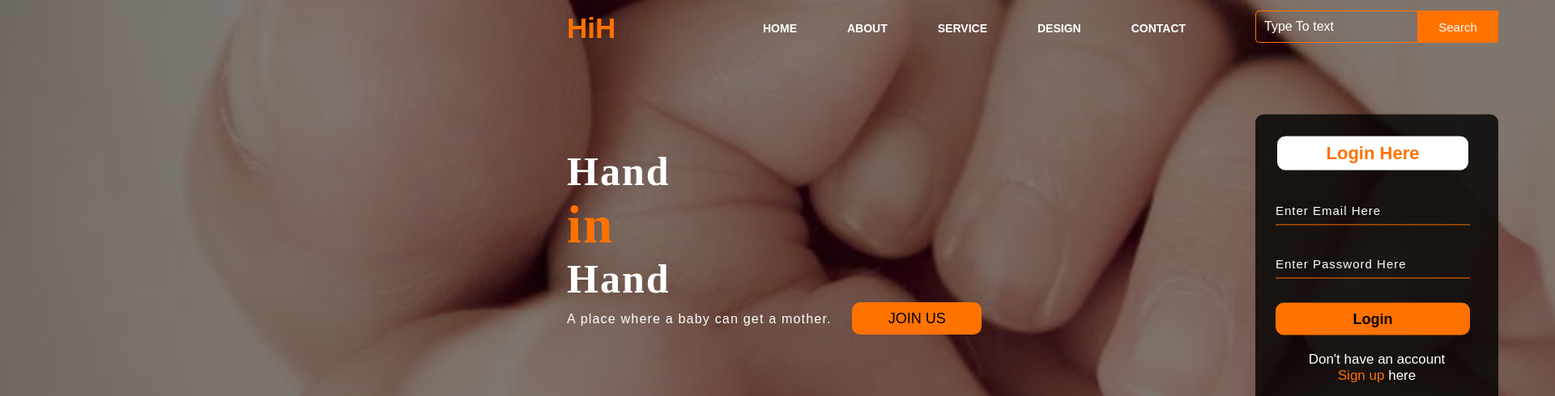
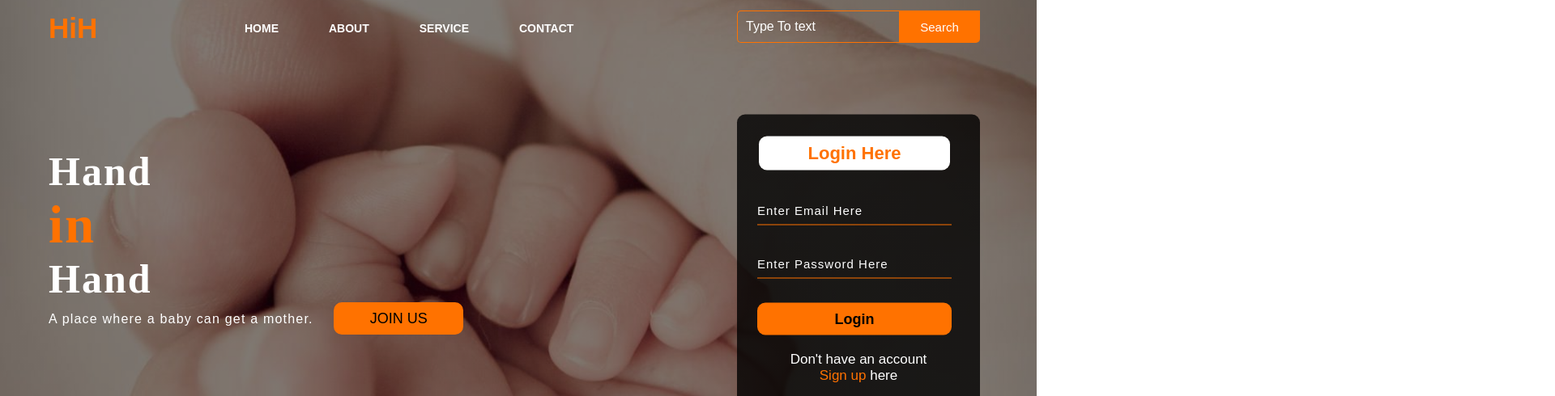
Before and after one commit to msayak96/hand-in-hand, a plain HTML site: page index.html in a window 1280 px wide. Shown: the top 490 px of the page at 81% size, 1920 px wide, since content can reach past the window. Drawn offline with nearby package versions, Linux system fonts and the light colour scheme.

Commit message:
width change

```diff
--- a/index.html
+++ b/index.html
@@ -17,7 +17,7 @@
                     <li><a href="#">HOME</a></li>
                     <li><a href="#">ABOUT</a></li>
                     <li><a href="#">SERVICE</a></li>
-                    <li><a href="#">DESIGN</a></li>
+
                     <li><a href="#">CONTACT</a></li>
                 </ul>
             </div>
--- a/style.css
+++ b/style.css
@@ -4,7 +4,7 @@
 }
 
 .main{
-    width: 200%;
+    width: 100%;
     background: linear-gradient(to top, rgba(0,0,0,0.5)50%,rgba(0,0,0,0.5)50%), url(1.jpg.jpg);
     background-position: center;
     background-size: cover;
```
